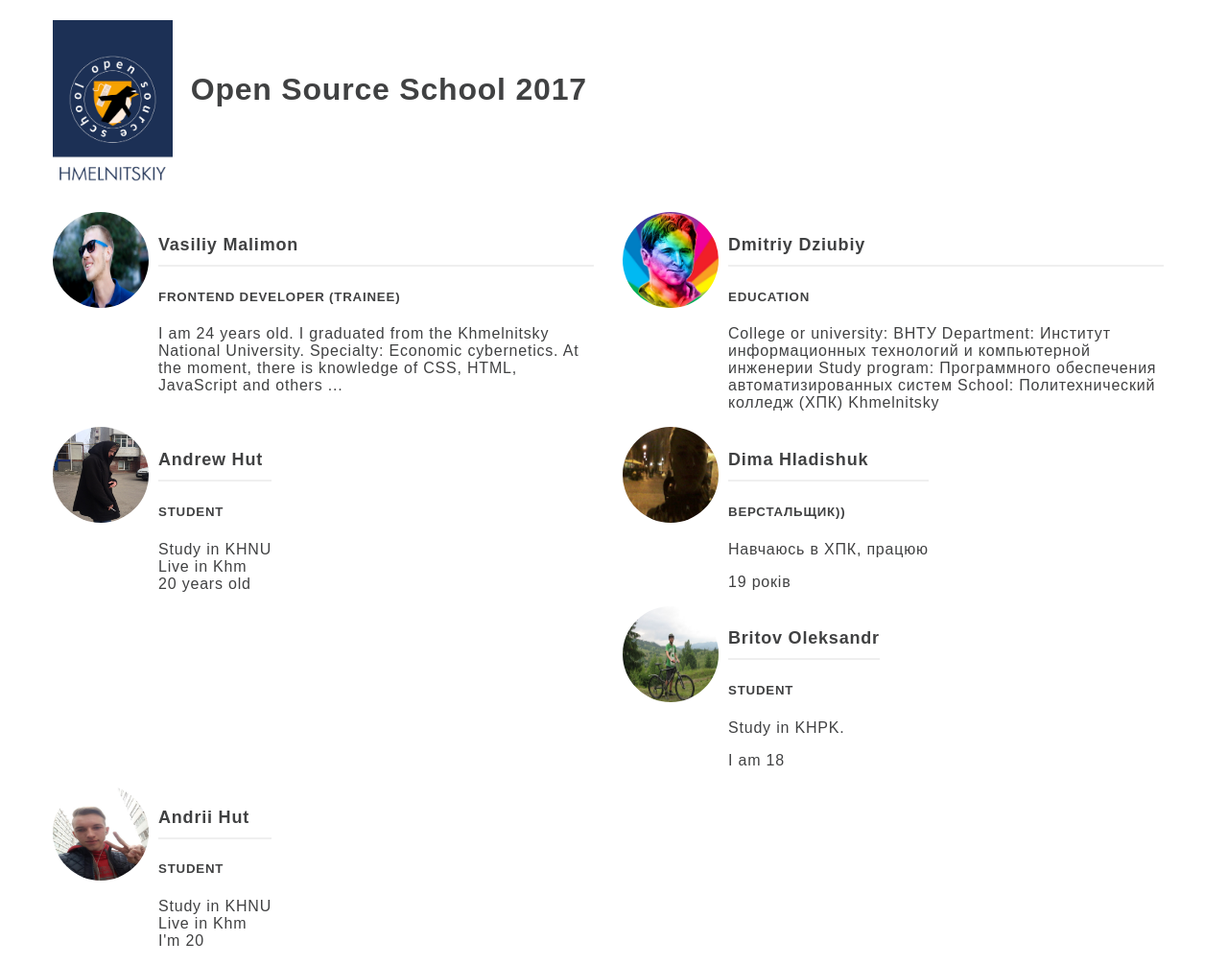
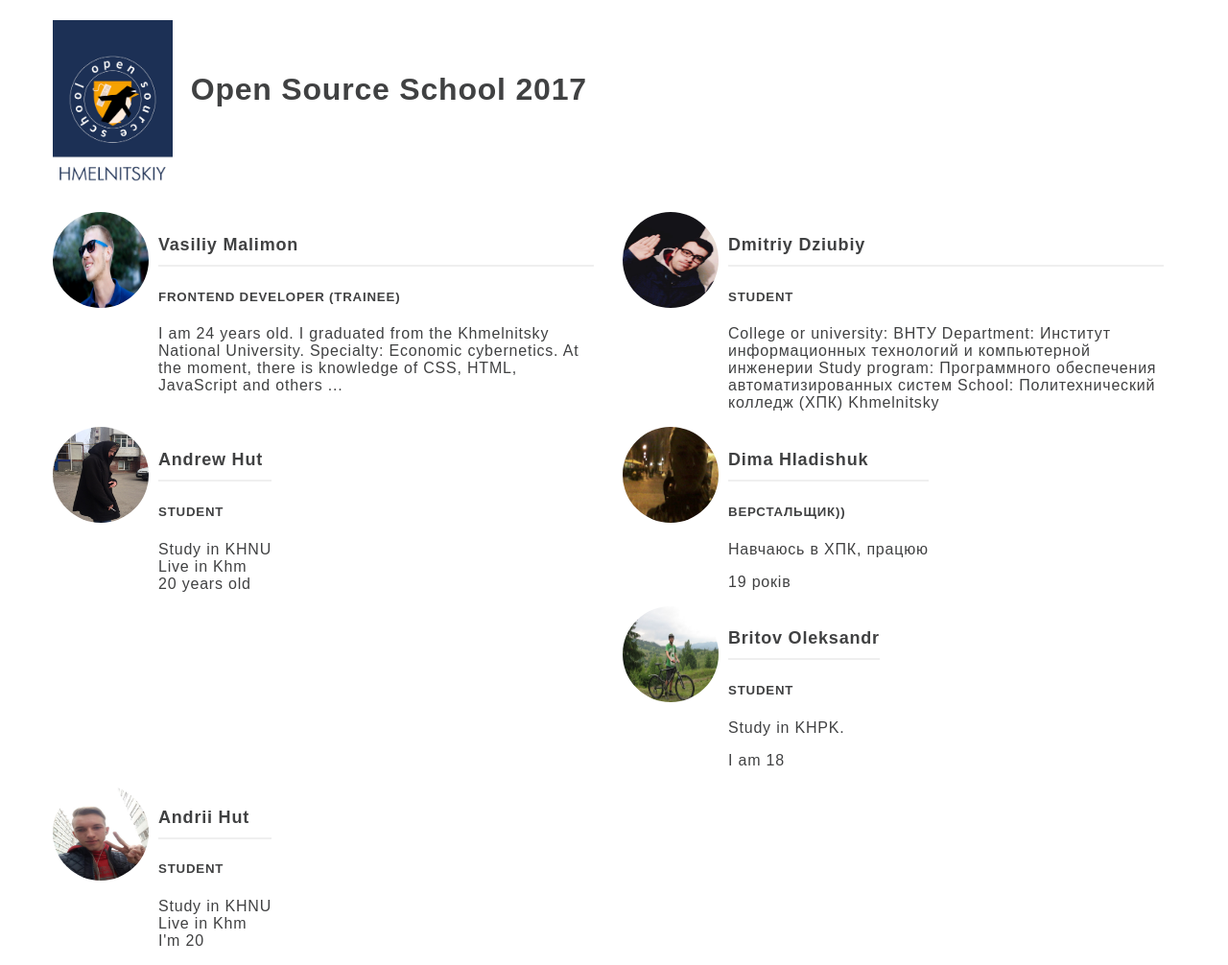
Before and after one commit to valenitin/OSS_17, a plain HTML site: page index.html in a window 1280 px wide. Shown: the whole page at 96% size. Drawn offline with Linux system fonts and the light colour scheme.

Commit message:
commit_4

```diff
--- a/index.html
+++ b/index.html
@@ -35,12 +35,12 @@
                     <div class="media">
                         <div class="media-left">
                             <a href="#">
-                                <img class="media-object" src="img/logo3.jpg" alt="..." >
+                                <img class="media-object" src="img/photo1.jpg" alt="..." >
                             </a>
                         </div>
                         <div class="media-body">
                             <h4 class="media-heading">Dmitriy Dziubiy</h4>
-                            <h5>Education</h5>
+                            <h5>Student</h5>
                             <p>
                                 College or university:
                                 ВНТУ
```
Also changed, not shown: img/photo1.jpg (added).
